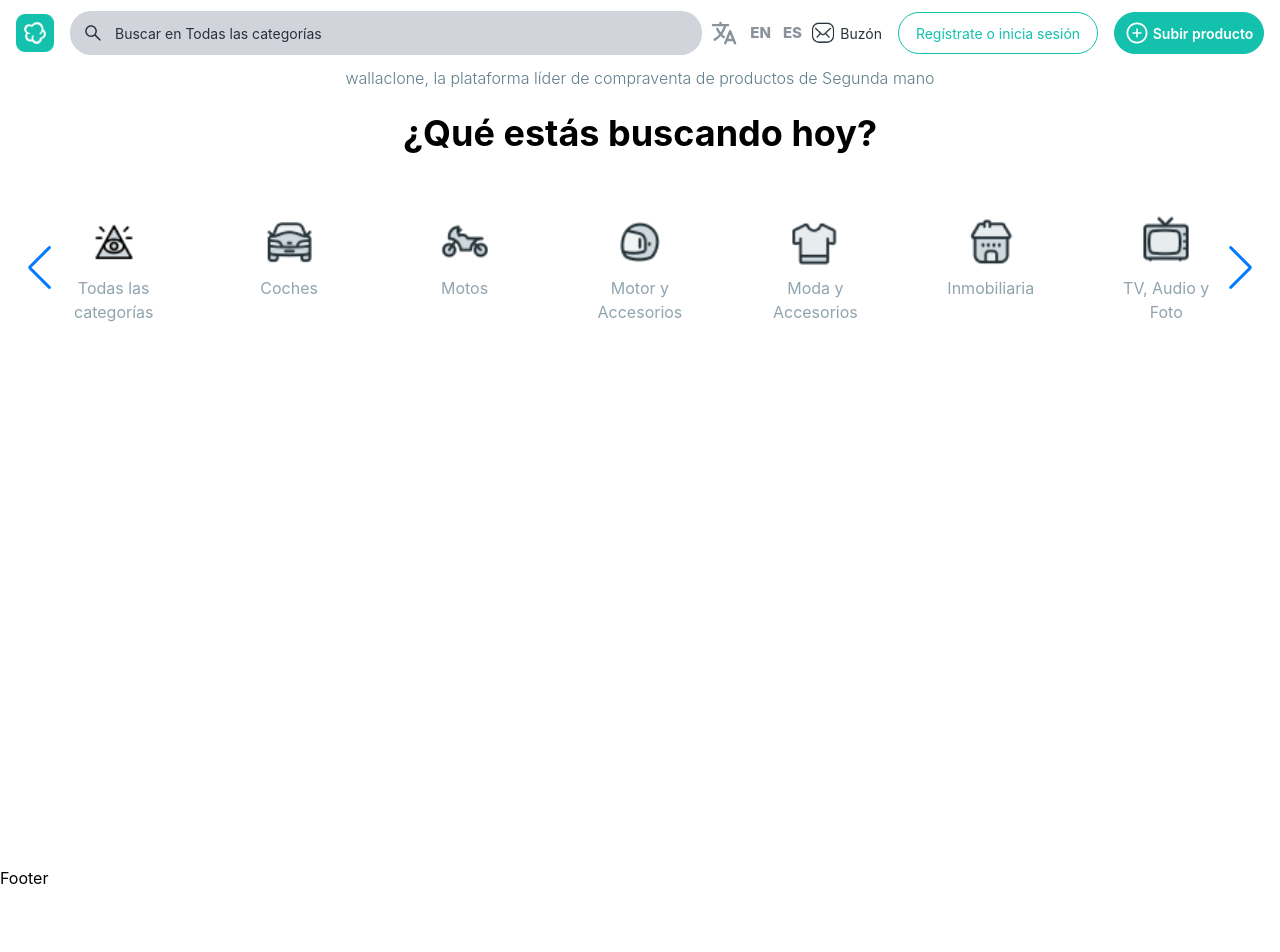
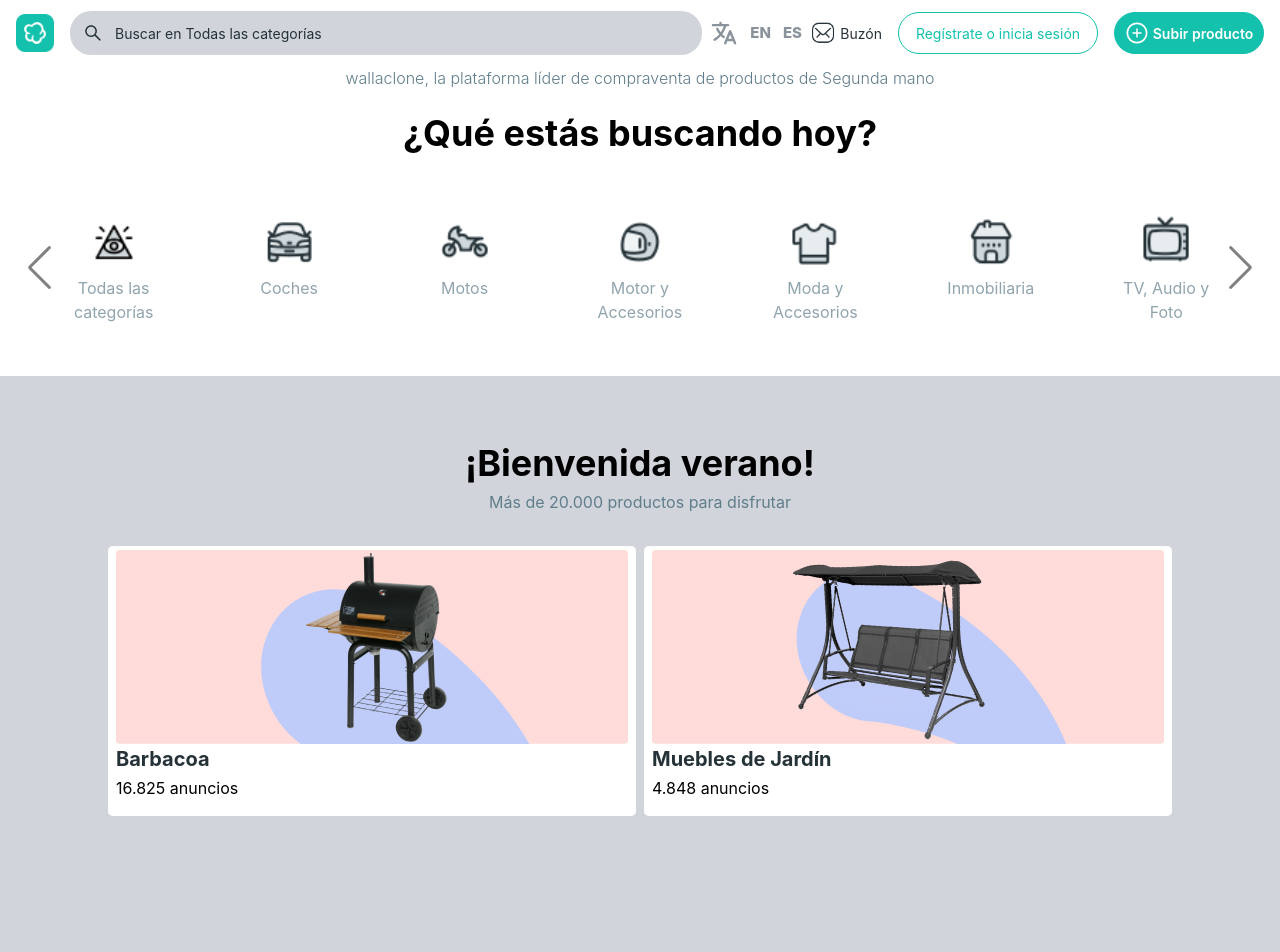
Before and after one commit to Proyecto-Final-KC-2022/wallaclone-react, a React (Vite) app: page / in a window 1280 px wide. Shown: the top 952 px of the page. Built offline with nearby package versions, Linux system fonts and the light colour scheme.

Commit message:
hero section 1 done

```diff
--- a/src/components/header/Header.tsx
+++ b/src/components/header/Header.tsx
@@ -10,7 +10,7 @@ import LoginButton from "../common/LoginButton";
 
 const style = {
   navWrapper:
-    "flex h-[66px] w-full text-center items-center justify-between bg-[#fff] sticky top-0",
+    "flex h-[66px] w-full text-center items-center justify-between bg-[#fff] sticky top-0 z-10",
   navContainer: "flex h-full w-full px-[16px]",
   logoWrapper: "flex items-center justify-center",
   logoContainer: "block w-[38px] h-[38px]",
--- /dev/null
+++ b/src/components/hero/Hero.tsx
@@ -0,0 +1,32 @@
+import Barbecue from "../../images/barbecue.png"
+import Garden from "../../images/garden.png"
+
+const Hero = () => {
+  return (
+    <div className="w-full text-center px-[10px]">
+        <h2 className="text-[2.25rem] font-[700]">¡Bienvenida verano!</h2>
+        <div className="text-[#607D8B]">Más de 20.000 productos para disfrutar</div>
+        <div className="mt-[32px] flex flex-wrap items-center justify-center gap-2">
+
+            <div className="mb-[16px] flex max-w-1/5 cursor-pointer">
+                <div className="text-left rounded-[5px] px-[8px] pt-[4px] pb-[16px] overflow-hidden bg-white">
+                    <img className="rounded-[4px] w-full h-[194px] object-cover" src={Barbecue} />
+                    <h3 className="text-[1.25rem] text-[#253238] font-[700] overflow-hidden">Barbacoa</h3>
+                    <div className="mt-[2px] text-[#90A4A]">16.825 anuncios</div>
+                </div>
+            </div>
+
+            <div className="mb-[16px] flex max-w-1/5 cursor-pointer">
+                <div className="text-left rounded-[5px] px-[8px] pt-[4px] pb-[16px] overflow-hidden bg-white">
+                    <img className="rounded-[4px] w-full h-[194px] object-cover" src={Garden} />
+                    <h3 className="text-[1.25rem] text-[#253238] font-[700] overflow-hidden">Muebles de Jardín</h3>
+                    <div className="mt-[2px] text-[#90A4A]">4.848 anuncios</div>
+                </div>
+            </div>
+
+        </div>
+    </div>
+  )
+}
+
+export default Hero
--- a/src/index.css
+++ b/src/index.css
@@ -19,3 +19,8 @@ body {
 #root {
   height: 100%;
 }
+
+.swiper-button-prev,
+.swiper-button-next {
+  color: gray
+}
--- a/src/pages/HomePage/HomePage.tsx
+++ b/src/pages/HomePage/HomePage.tsx
@@ -2,6 +2,7 @@ import Header from "../../components/header/Header";
 import Footer from "../../components/footer/Footer"
 import Navbar from "../../components/header/Navbar"
 import Carousel from "../../components/carousel/Carousel"
+import Hero from "../../components/hero/Hero"
 
 import Login from "../../components/login/Login";
 
@@ -22,6 +23,9 @@ const HomePage = () => {
             <div className="pb-[32px] px-4 items-center">
               <Carousel />
             </div>
+            <div className="bg-gray-300 w-full min-h-[100vh] items-center justify-center pt-[60px] pb-[44px]">
+              <Hero />
+            </div>
           </div>
         </div>
       <Footer />
```
Also changed, not shown: src/images/barbecue.png (added), src/images/garden.png (added).
